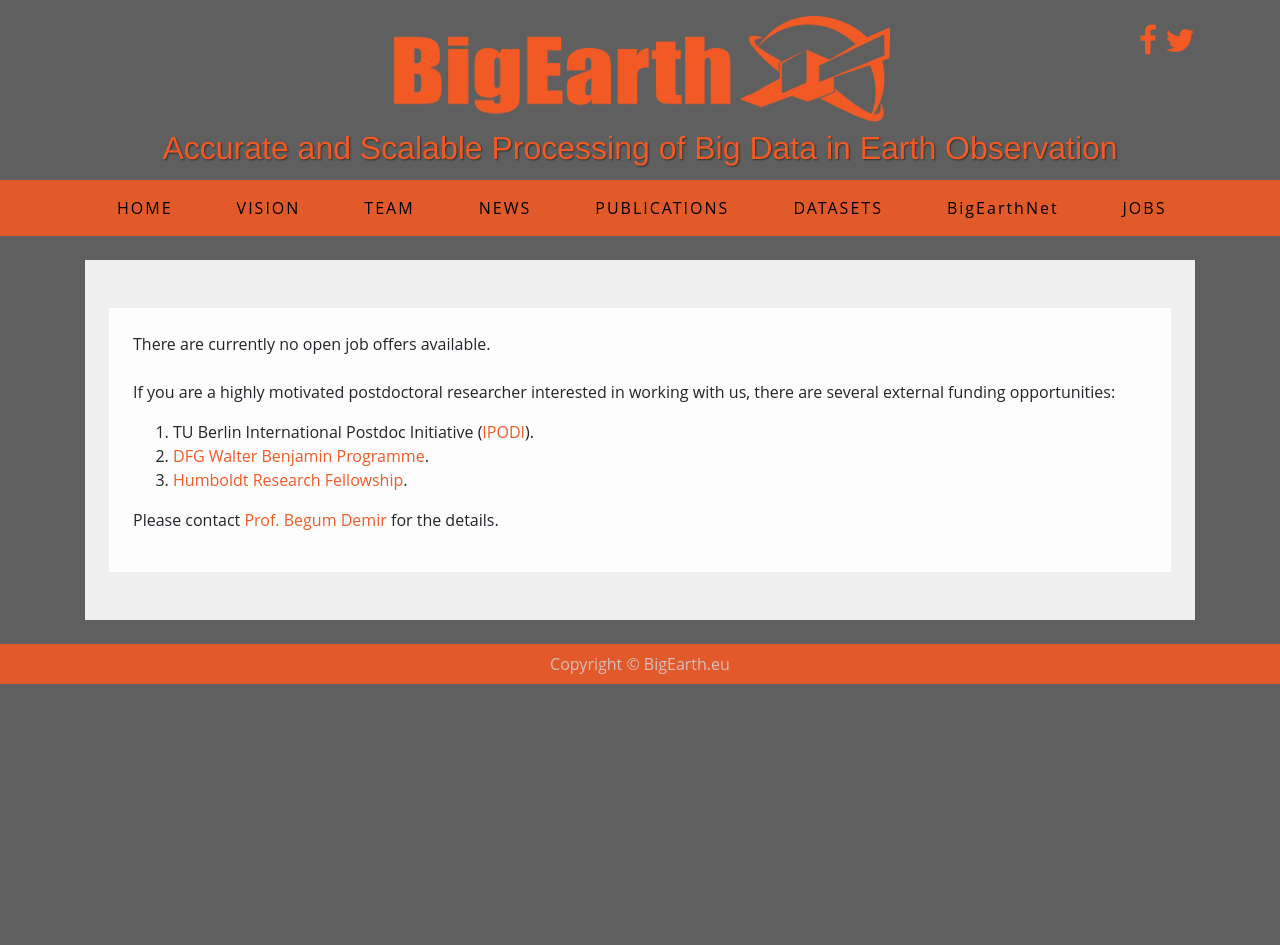
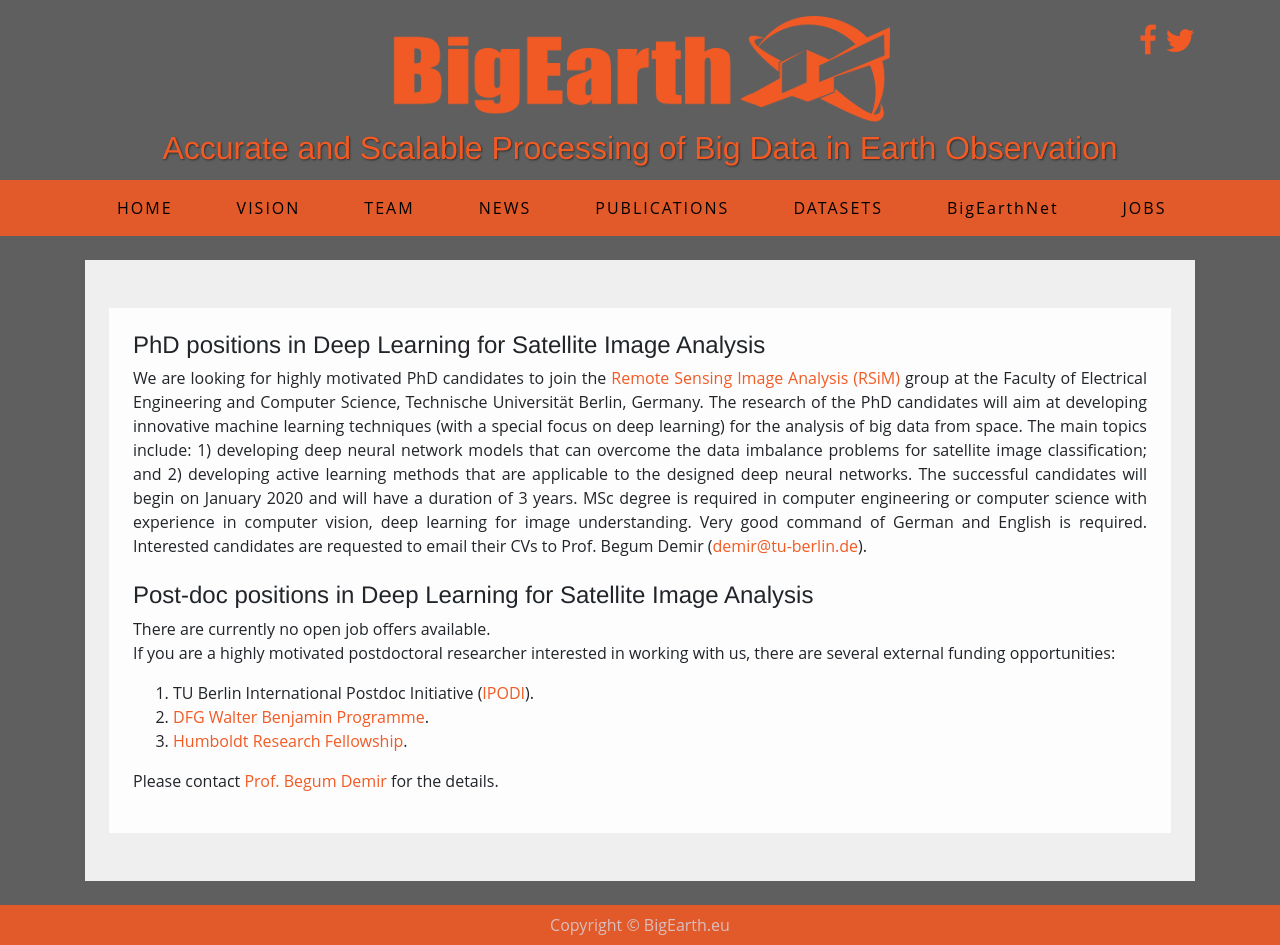
Before and after one commit to rsim-tu-berlin/bigearth.eu, a Jekyll site: the page built from openpositions.md, in a window 1280 px wide. Built offline with Jekyll 4.4.1, drawn with Linux system fonts in a browser that asks for light colours; nearby versions of some CDN libraries; before the commit the page ends 900 px from its top, so only the background shows below that.

Commit message:
update for openpositions

```diff
--- a/openpositions.md
+++ b/openpositions.md
@@ -8,20 +8,30 @@
 <div class="bg-faded p-4 my-4">
 	<div class="bg-faded p-4 my-4">
 	<!-- Page Content -->
-	<p>
-		There are currently no open job offers available. <br>
-		<br>
-		If you are a highly motivated postdoctoral researcher interested in working with us, there are several external funding opportunities:
-		<br>
-		<ol>
-			<li>TU Berlin International Postdoc Initiative (<a href="https://www.ipodi.tu-berlin.de/ipodi/ipodi/" target="_blank">IPODI</a>).</li>
-			<li><a href="https://www.dfg.de/en/research_funding/programmes/individual/walter_benjamin/index.html" target="_blank">DFG Walter Benjamin Programme</a>.</li>
-			<li><a href="https://www.humboldt-foundation.de/web/humboldt-fellowship-postdoc.html" target="_blank">Humboldt Research Fellowship</a>.</li>
-		</ol>
-	</p>
-	<p>
-		Please contact <a href="mailto:demir@tu-berlin.de">Prof. Begum Demir</a> for the details.
-	 </p>
+	<h4>PhD positions in Deep Learning for Satellite Image Analysis</h4>
+ 	<div class="row">
+		<div class="col-12">
+			We are looking for highly motivated PhD candidates to join the <a href="https://www.rsim.tu-berlin.de/menue/remote_sensing_image_analysis_group/" target="_blank">Remote Sensing Image Analysis (RSiM)</a> group at the Faculty of Electrical Engineering and Computer Science, Technische Universität Berlin, Germany. The research of the PhD candidates will aim at developing innovative machine learning techniques (with a special focus on deep learning) for the analysis of big data from space. The main topics include: 1) developing deep neural network models that can overcome the data imbalance problems for satellite image classification; and 2) developing active learning methods that are applicable to the designed deep neural networks. The successful candidates will begin on January 2020 and will have a duration of 3 years. MSc degree is required in computer engineering or computer science with experience in computer vision, deep learning for image understanding. Very good command of German and English is required. Interested candidates are requested to email their CVs to Prof. Begum Demir (<a href="mailto:demir@tu-berlin.de" target="_blank">demir@tu-berlin.de</a>).
+		</div>
+	</div>
+	<br />
+	<h4>Post-doc positions in Deep Learning for Satellite Image Analysis</h4>
+ 	<div class="row">
+		<div class="col-12">
+		<p>
+			There are currently no open job offers available.<br/>
+
+			If you are a highly motivated postdoctoral researcher interested in working with us, there are several external funding opportunities:
+			<br>
+			<ol>
+				<li>TU Berlin International Postdoc Initiative (<a href="https://www.ipodi.tu-berlin.de/ipodi/ipodi/" target="_blank">IPODI</a>).</li>
+				<li><a href="https://www.dfg.de/en/research_funding/programmes/individual/walter_benjamin/index.html" target="_blank">DFG Walter Benjamin Programme</a>.</li>
+				<li><a href="https://www.humboldt-foundation.de/web/humboldt-fellowship-postdoc.html" target="_blank">Humboldt Research Fellowship</a>.</li>
+			</ol>
+		</p>
+		<p>
+			Please contact <a href="mailto:demir@tu-berlin.de">Prof. Begum Demir</a> for the details.
+		 </p>
 	<!-- Page Content End -->
     </div>
 </div>
```
